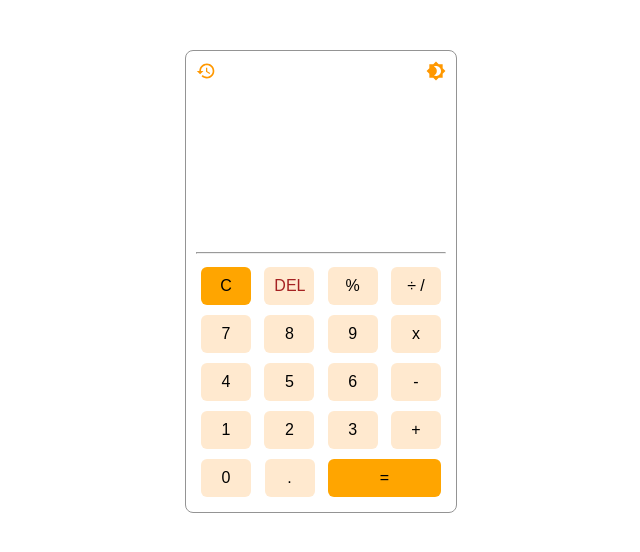
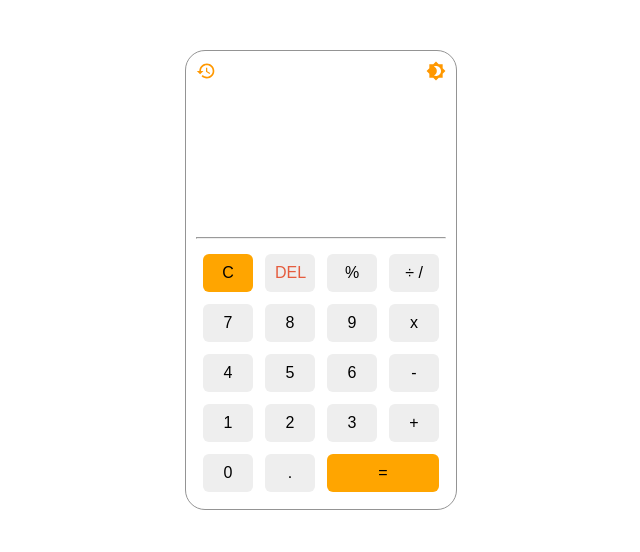
Before and after one commit to Shvmroz/Calculator-React-Js, a React (Create React App) app: page / in a window 1280 px wide. Shown: the top 552 px of the page, without its empty margins (319-959 px from the left). Built offline with nearby package versions, Linux system fonts and the light colour scheme.

Commit message:
validattions resolve

```diff
--- a/src/App.css
+++ b/src/App.css
@@ -1,49 +1,50 @@
+
+.header {
+  display: flex;
+  justify-content: space-between;
+}
 .history {
   padding: 5px;
   margin-bottom: 5px;
   border-radius: 8px;
   height: 80px;
-  overflow-y: auto; /* Enable vertical scrolling */
+  overflow-y: auto;
+  /* Enable vertical scrolling */
+}
+
+td {
+  padding: 0%;
 }
 p {
   margin: 0px;
+  padding-left: 5px;
   font-size: small;
   color: rgba(111, 111, 111, 0.732);
   font-style: italic;
 }
+
 .calculator {
   max-width: 250px;
   margin: 50px auto;
   padding: 10px;
   border: 1px solid #949494;
-  border-radius: 8px;
-  background-color: rgb(255, 255, 255); /* Body Background Color*/
-  /* transition: background-color 0.3s ease; */
+  border-radius: 20px;
+  transition: background-color 0.5s ease;
 }
 
 .input {
   border: 0;
-  margin: 10px 5px;
+  margin: 10px 5px 0px 5px;
   padding: 5px;
-  font-size: 30px;
-  width: 100%;
+  font-size: 25px;
+  max-width: 91%;
   border-radius: 8px;
-  background-color: rgb(255, 255, 255);
+}
 
-}
 :focus-visible {
   outline: none;
 }
 
-.buttons {
-  display: flex;
-  flex-direction: column;
-}
-
-.row {
-  display: flex;
-  justify-content: space-between;
-}
 
 button {
   padding: 10px;
@@ -53,28 +54,31 @@ button {
   border-radius: 6px;
   border: 0;
   cursor: pointer;
-  background-color: rgb(255, 233, 207);
+  background-color: rgb(238, 238, 238);
 }
-button:hover{
-  background-color: #f4d2b5;
+
+button:hover {
+  background-color: #f1ddc9;
 }
 
 .backspace {
-  color: rgb(165, 34, 34);
+  color: rgb(229, 92, 62);
 }
-
+.backspace:hover {
+  background-color: rgb(255, 207, 197);
+}
 /* =============DARK Mode============= */
 
 .dark-mode {
   background-color: #333; /* Dark background color */
-  color: #fff; /* Text color */
+  color: #fff;  /* Text color */
 }
 
-.dark-mode .history{
-  background-color:#333;
-
+.dark-mode .input {
+  background-color: #333;
+  color: white;
 }
-.dark-mode .history p{
+.dark-mode .history p {
   color: rgb(213, 201, 179);
 }
 
@@ -87,26 +91,31 @@ button:hover{
   background-color: #777;
 }
 
-.dark-mode .input {
-  background-color:#333;
-  color: white;
+.dark-mode .backspace {
+  color: rgb(249, 120, 91);
+}
+.dark-mode .backspace:hover {
+  background-color:  #777;
 }
 
 /* ================ History scroll bar css ==================*/
 
 ::-webkit-scrollbar {
   /* width */
-  width: 6px;
+  width: 20px;
 }
+
 ::-webkit-scrollbar-track {
   /* Track */
   background: #e3e3e3;
 }
+
 ::-webkit-scrollbar-thumb {
   /* Handle */
   background: orange;
 }
+
 ::-webkit-scrollbar-thumb:hover {
   /* Handle on hover */
-  background: #8e8d8d;
+  background: #777;;
 }
--- a/src/components/Calculator.jsx
+++ b/src/components/Calculator.jsx
@@ -16,6 +16,12 @@ const Calculator = () => {
     };
 
     const handleButtonClick = (value) => {
+        // Check if the last input was an operator
+        const lastInputWasOperator = /[+\-*/]$/.test(input);
+        if (lastInputWasOperator && /[+\-*/]/.test(value)) {
+            // If the last input was an operator and the new input is also an operator, do nothing
+            return;
+        }
         if (result && !isNaN(value)) {
             setInput(result + value);
             setResult('');
@@ -34,26 +40,13 @@ const Calculator = () => {
         }
     };
 
-    // const handleCalculate = () => {
-    //     try {
-    //         const expression = input.replace(/[^-()\d/*+.]/g, '');
-    //         const newResult = math.evaluate(expression);
-    //         const historyItem = `${input} = ${newResult}`;
-    //         setResult(newResult.toString());
-    //         setHistory([...history, historyItem]);
-    //     } catch (error) {
-    //         setResult('Error');
-    //     }
-    // };
     const handleCalculate = () => {
         try {
             const expression = input.replace(/[^-()\d/*+.]/g, '');
-            // Check for consecutive operators
-            if (/[*/+-]{2,}/.test(expression)) {
-                setResult('Error: Invalid expression');
-                return;
-            }
-            const newResult = math.evaluate(expression);
+            let newResult = math.evaluate(expression);
+            // Round the result to two decimal places
+            newResult = Math.round(newResult * 100) / 100;
+
             const historyItem = `${input} = ${newResult}`;
             setResult(newResult.toString());
             setHistory([...history, historyItem]);
@@ -61,6 +54,7 @@ const Calculator = () => {
             setResult('Error');
         }
     };
+
 
     const handleClear = () => {
         setInput('');
@@ -96,56 +90,62 @@ const Calculator = () => {
     return (
         <div className={`calculator ${darkMode ? 'dark-mode' : ''}`}>
             <div className='container-fluid'>
-                <div className='row'>
-                    <div className='col-6'>
-                        <span ><HistoryIcon fontSize="small" sx={{ color: orange[500] }} /></span>
-                    </div>
-                    <div className="col-6">
-                        <span onClick={toggleDarkMode}>
-                            {darkMode ? <Brightness7 fontSize="small"/> : <Brightness4 fontSize="small" sx={{ color: orange[500] }} />}
-                        </span>
-                    </div>
+                <div className='header'>
+                    <span>
+                        <HistoryIcon fontSize="small" sx={{ color: orange[500] }} />
+                    </span>
+                    {/* Dark Mode Toogle ============== */}
+                    <span onClick={toggleDarkMode}>
+                        {darkMode ?
+                            <Brightness7 fontSize="small" />
+                            :
+                            <Brightness4 fontSize="small" sx={{ color: orange[500] }} />}
+                    </span>
                 </div>
-
+                {/* History div ============== */}
                 <div className="history">
                     {history.map((item, index) => (
                         <p key={index}>{item}</p>
                     ))}
                 </div>
-                <div className="row">
+                {/* Input ============== */}
+                <div className="container-fluid">
                     <input className="input" type="text" value={result || input} readOnly />
                 </div>
                 <hr />
+                {/* Table Buttons============== */}
                 <div className="buttons">
-                    <div className="row">
-                        <button onClick={handleClear} style={{ backgroundColor: 'orange' }}>C</button>
-                        <button onClick={handleBackspace} className="backspace">DEL</button>
-                        <button onClick={() => handleButtonClick('%')}>%</button>
-                        <button onClick={() => handleButtonClick('/')}>÷ /</button>
-                    </div>
-                    <div className="row">
-                        <button onClick={() => handleButtonClick('7')}>7</button>
-                        <button onClick={() => handleButtonClick('8')}>8</button>
-                        <button onClick={() => handleButtonClick('9')}>9</button>
-                        <button onClick={() => handleButtonClick('*')}>x</button>
-                    </div>
-                    <div className="row">
-                        <button onClick={() => handleButtonClick('4')}>4</button>
-                        <button onClick={() => handleButtonClick('5')}>5</button>
-                        <button onClick={() => handleButtonClick('6')}>6</button>
-                        <button onClick={() => handleButtonClick('-')}>-</button>
-                    </div>
-                    <div className="row">
-                        <button onClick={() => handleButtonClick('1')}>1</button>
-                        <button onClick={() => handleButtonClick('2')}>2</button>
-                        <button onClick={() => handleButtonClick('3')}>3</button>
-                        <button onClick={() => handleButtonClick('+')}>+</button>
-                    </div>
-                    <div className="row">
-                        <button onClick={() => handleButtonClick('0')}>0</button>
-                        <button onClick={() => handleButtonClick('.')}>.</button>
-                        <button style={{ width: '113px', backgroundColor: 'orange' }} onClick={handleCalculate}>=</button>
-                    </div>
+                    <table>
+                        <tr>
+                            <td><button onClick={handleClear} style={{ backgroundColor: 'orange' }}>C</button></td>
+                            <td><button onClick={handleBackspace} className="backspace">DEL</button></td>
+                            <td><button onClick={() => handleButtonClick('%')}>%</button></td>
+                            <td><button onClick={() => handleButtonClick('/')}>÷ /</button></td>
+                        </tr>
+                        <tr>
+                            <td><button onClick={() => handleButtonClick('7')}>7</button></td>
+                            <td><button onClick={() => handleButtonClick('8')}>8</button></td>
+                            <td><button onClick={() => handleButtonClick('9')}>9</button></td>
+                            <td><button onClick={() => handleButtonClick('*')}>x</button></td>
+                        </tr>
+                        <tr>
+                            <td><button onClick={() => handleButtonClick('4')}>4</button></td>
+                            <td><button onClick={() => handleButtonClick('5')}>5</button></td>
+                            <td><button onClick={() => handleButtonClick('6')}>6</button></td>
+                            <td><button onClick={() => handleButtonClick('-')}>-</button></td>
+                        </tr>
+                        <tr>
+                            <td><button onClick={() => handleButtonClick('1')}>1</button></td>
+                            <td><button onClick={() => handleButtonClick('2')}>2</button></td>
+                            <td><button onClick={() => handleButtonClick('3')}>3</button></td>
+                            <td><button onClick={() => handleButtonClick('+')}>+</button></td>
+                        </tr>
+                        <tr>
+                            <td><button onClick={() => handleButtonClick('0')}>0</button></td>
+                            <td><button onClick={() => handleButtonClick('.')}>.</button></td>
+                            <td colSpan="2"><button style={{ backgroundColor: 'orange', width: '112px' }} onClick={handleCalculate}>=</button></td>
+                        </tr>
+                    </table>
                 </div>
             </div>
         </div>
```
